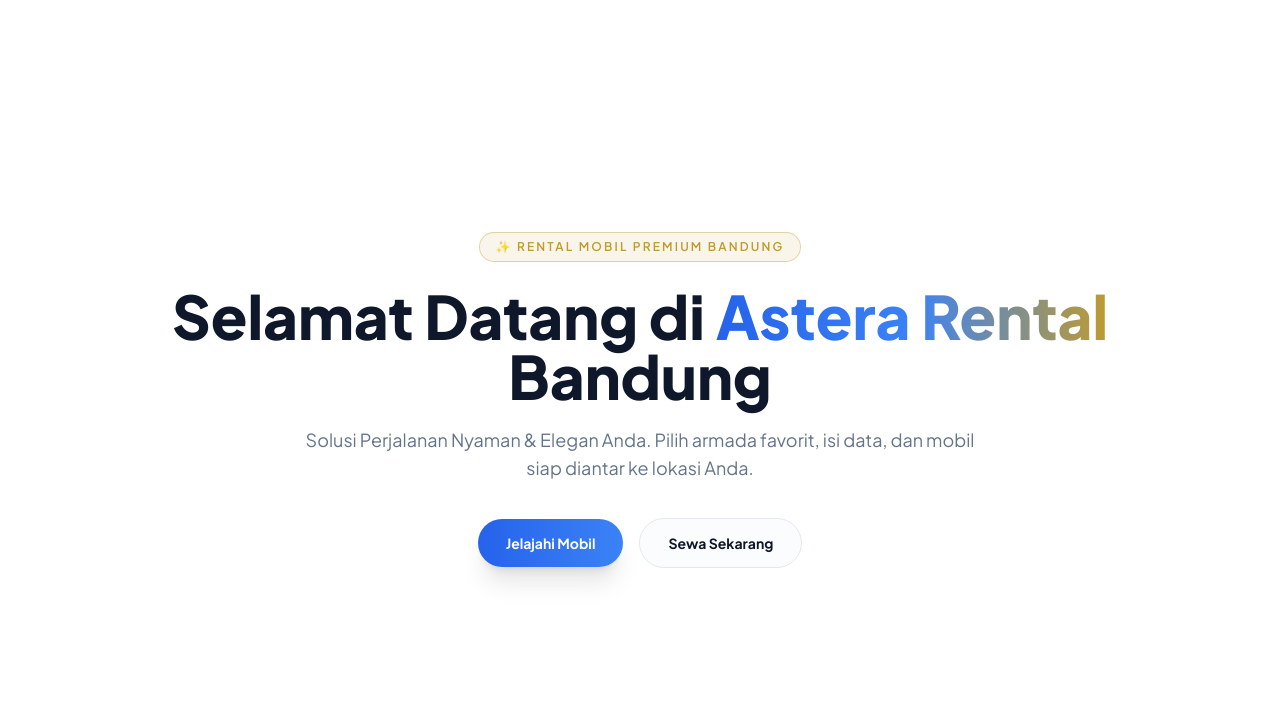
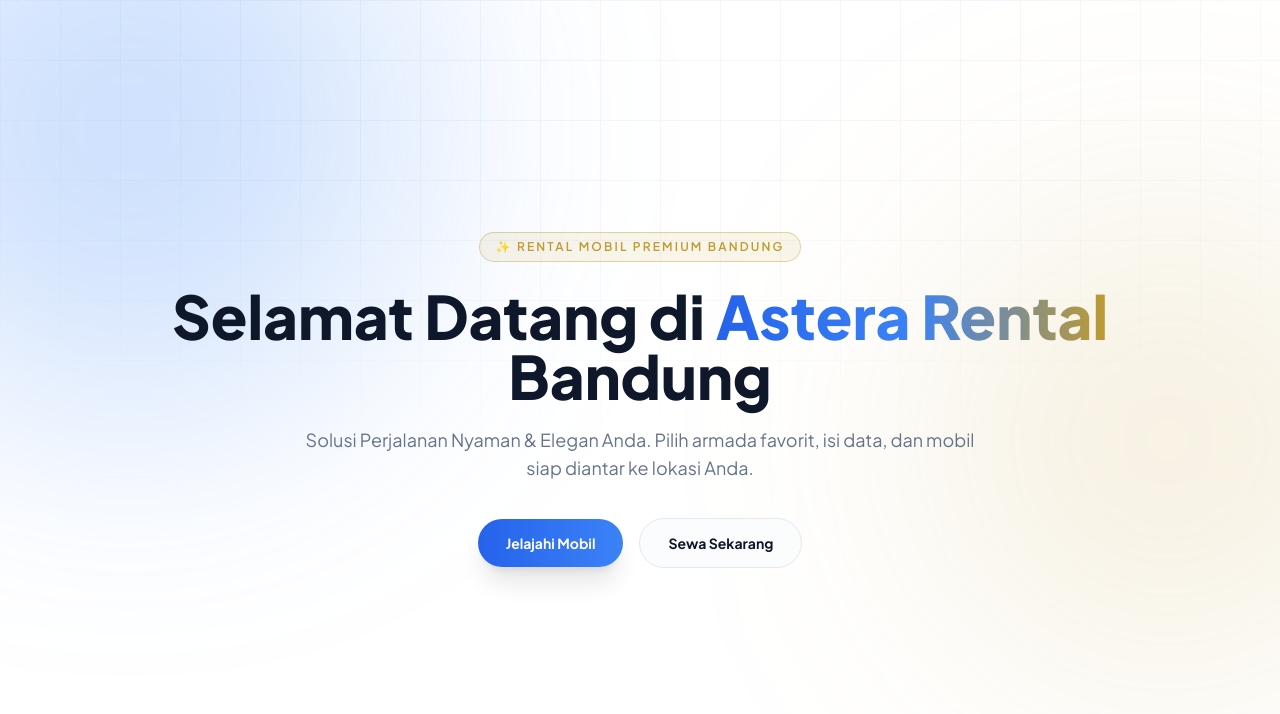
Before and after one commit to hilmanrabbani/ASTERA_RENTAL_JUARA, a Next.js app in the folder apps/web/: page / in a window 1280 px wide. Shown: the top 714 px of the page. Built offline with nearby package versions, Linux system fonts and the light colour scheme.

Commit message:
feat(web): add globals.css, root layout, and animated hero homepage

```diff
--- a/apps/web/src/app/page.tsx
+++ b/apps/web/src/app/page.tsx
@@ -1,6 +1,6 @@
 export default function HomePage() {
   return (
-    <main className="relative min-h-screen bg-bg text-content">
+    <main className="relative min-h-screen">
       {/* Background grid */}
       <div aria-hidden className="pointer-events-none fixed inset-0 -z-10 bg-grid opacity-60" />
 
```
